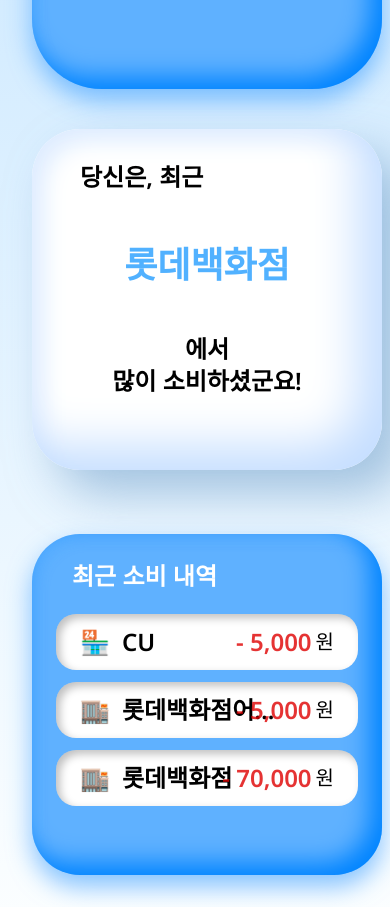
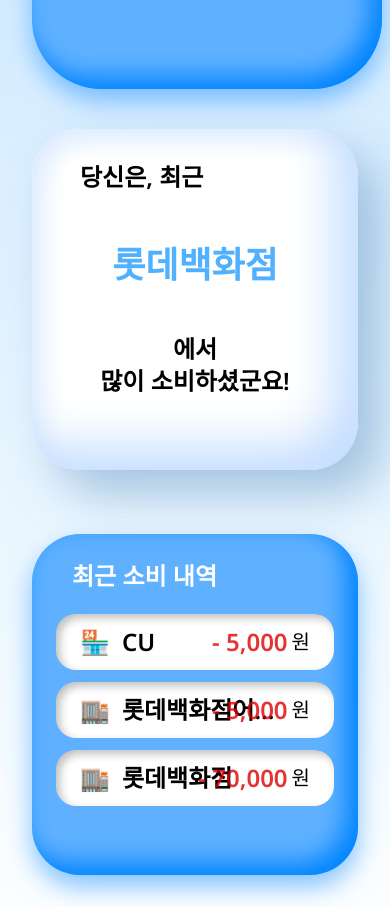
Before and after one commit to oding01/Expense-Tracker, a React (Vite) app: page / in a window 390 px wide. Shown: the part 940-1847 px from the top of the page. Built offline with nearby package versions, Linux system fonts and the light colour scheme.

Commit message:
feat: px 기준 줄 넘김 -> breakpoint 기준 flex-row & col 변경

```diff
--- a/src/components/Recent/RecentContainer.tsx
+++ b/src/components/Recent/RecentContainer.tsx
@@ -3,11 +3,11 @@
 
 export const RecentContainer = (): JSX.Element => {
 	return (
-		<div className='flex flex-wrap items-end gap-16 relative w-full'>
-			<div className='relative flex-1 min-w-[350px]'>
+		<div className='flex flex-col tablet:flex-row items-end gap-16 relative w-full'>
+			<div className='relative flex-1 min-w-auto w-full tablet:min-w-[300px]'>
 				<MostRecent consumePlace='롯데백화점' />
 			</div>
-			<div className='relative flex-1 min-w-[350px]'>
+			<div className='relative flex-1 min-w-auto w-full tablet:min-w-[300px]'>
 				<ConsumeList />
 			</div>
 		</div>
```
